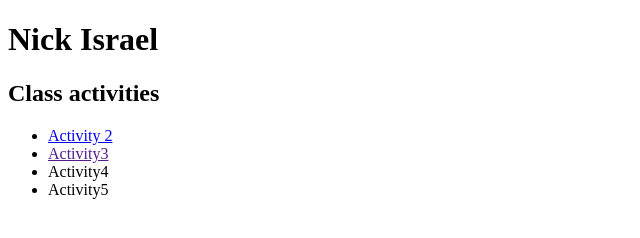
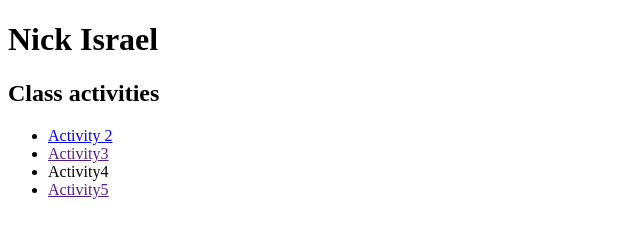
Before and after one commit to sneakylinks/microcredential, a plain HTML site: page index.html in a window 1280 px wide. Shown: the full height of the page, 0-640 px from the left. Drawn offline with Linux system fonts and the light colour scheme.

Commit message:
Update index.html

```diff
--- a/index.html
+++ b/index.html
@@ -13,7 +13,7 @@
         <li><a href="homework1/activity2.html" target="_blank">Activity 2</a></li>
         <li><a href="" target="_blank">Activity3</a></li>
         <li>Activity4</li>
-        <li>Activity5</li>
+        <li><a href="">Activity5</a></li>
     </ul>
 </body>
 </html>
```
